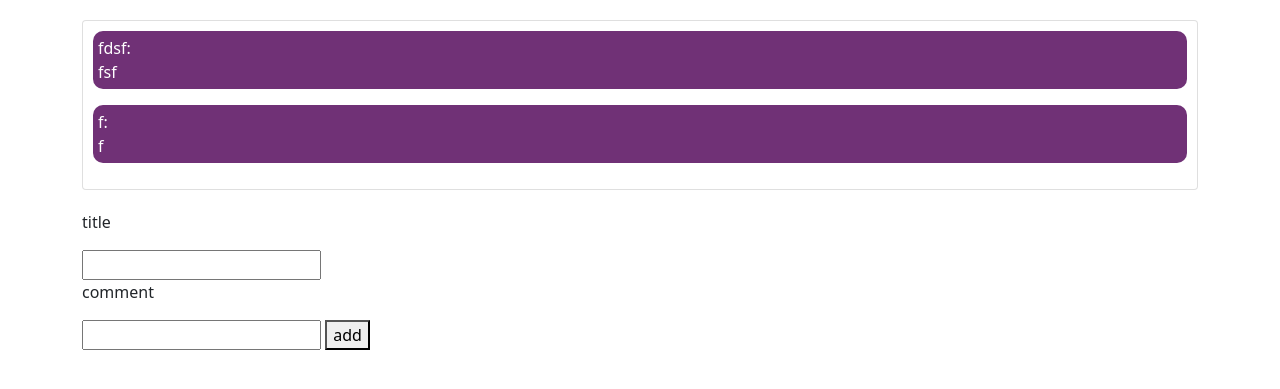
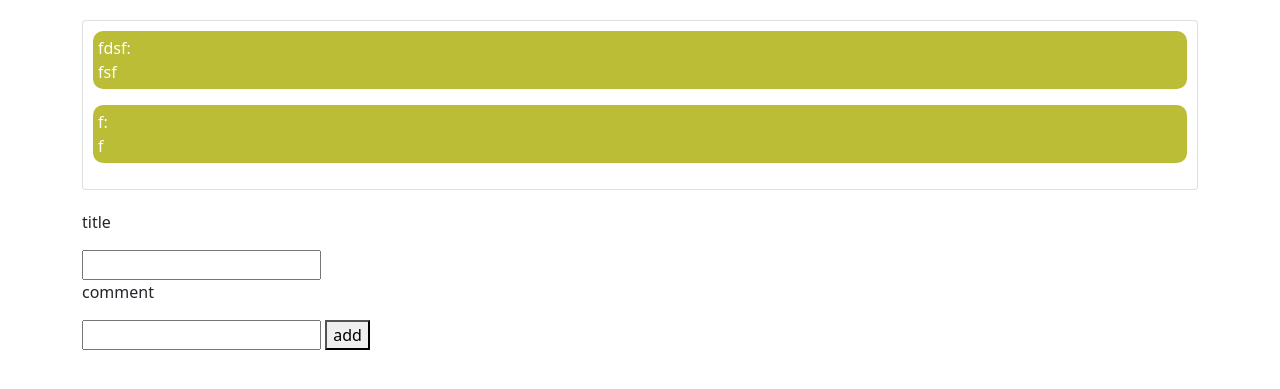
Before and after one commit to leofish999/ajax_demo, a Flask app: page / in a window 1280 px wide. Shown: the top 389 px of the page. Run offline with Flask 2, Linux system fonts and the light colour scheme; data comes from the database, SQL or seed files in the repository.

Commit message:
Update index.html

```diff
--- a/templates/index.html
+++ b/templates/index.html
@@ -13,7 +13,7 @@
     <div class="container">
         <div id="messages" class="card" style="margin-top: 20px; margin-bottom: 20px; padding: 10px;">
             {% for note in notes%}
-                <p style="background-color:#703176; color:white; padding: 5px;border-radius: 10px;">{{note.title}}:<br> {{note.comment}}</p>
+                <p style="background-color:#bbbd37; color:white; padding: 5px;border-radius: 10px;">{{note.title}}:<br> {{note.comment}}</p>
             {% endfor %}
         </div>
     </div>
@@ -36,7 +36,7 @@
                     cache: false,
                     success: function(result) {
                         if(result.msg=='success'){
-                            $item=$('<p style="background-color:#703176; color:white; padding: 5px;border-radius: 10px;">'+title+':<br>'+$('#comment').val()+'</p>')
+                            $item=$('<p style="background-color:#bbbd37; color:white; padding: 5px;border-radius: 10px;">'+title+':<br>'+$('#comment').val()+'</p>')
                             $('#messages').append($item)
                             $('input').val('')
                         }
```
